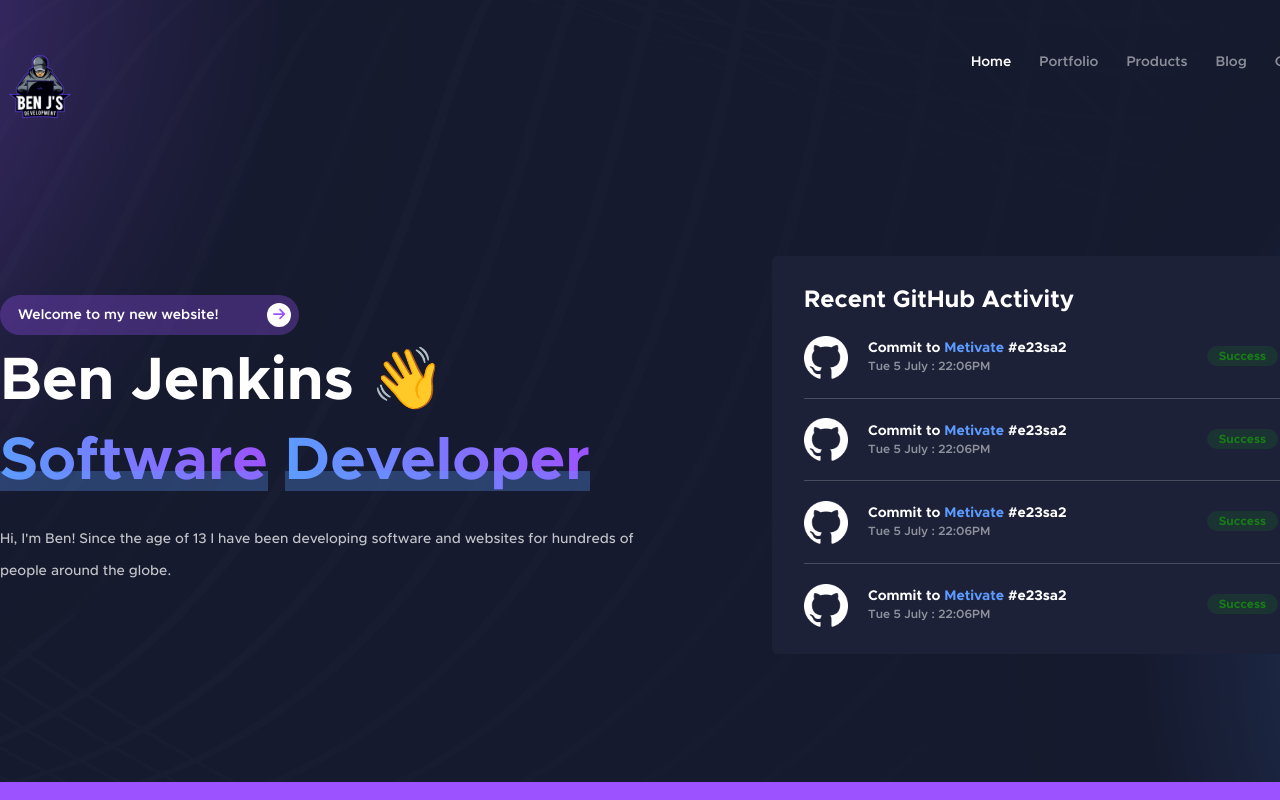
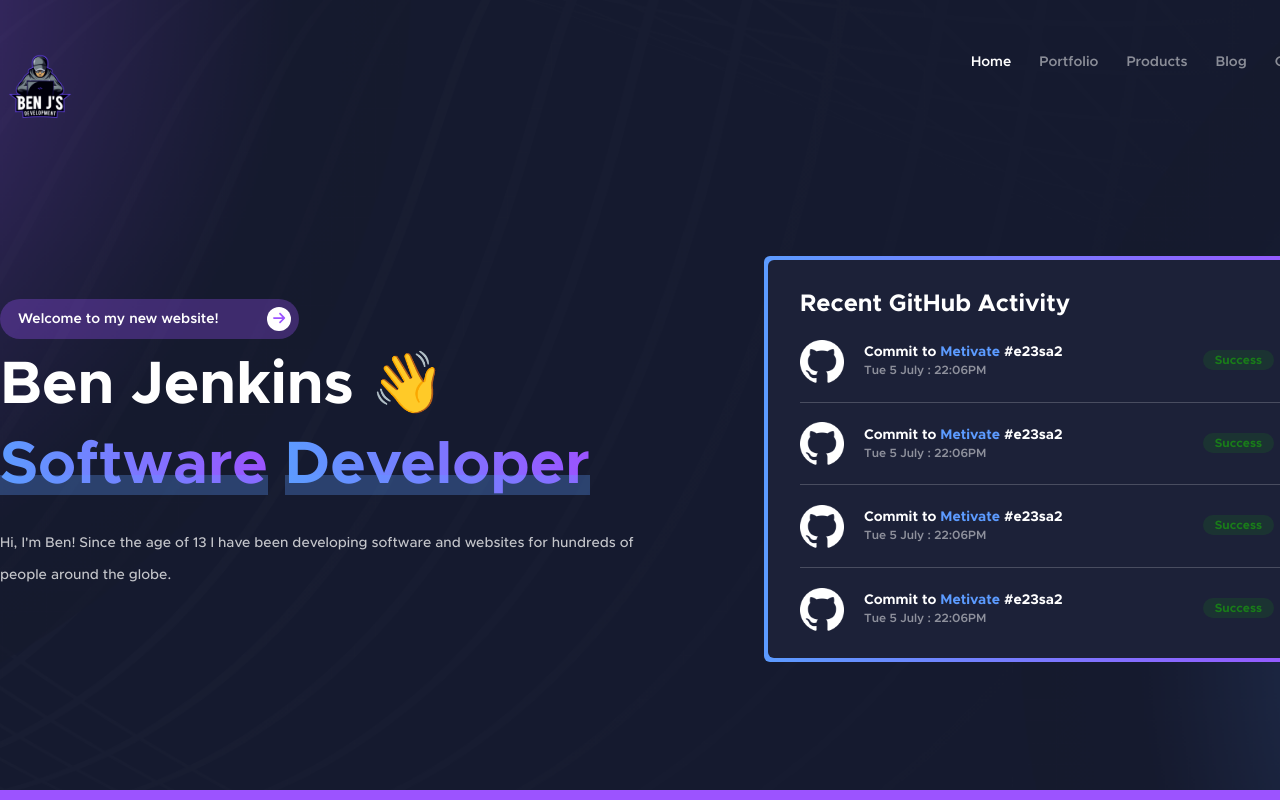
Before and after one commit to Benjenkins126/modern-react-personal-website, a React (Create React App) app: page / in a window 1280 px wide. Shown: the top 800 px of the page. Built offline with nearby package versions, Linux system fonts and the light colour scheme.

Commit message:
Added border around GitHub activity

```diff
--- a/src/components/pages/home/GitHubActivity.tsx
+++ b/src/components/pages/home/GitHubActivity.tsx
@@ -2,12 +2,14 @@ import GitHubActivityItem from "./GItHubActivity/GitHubActivityItem";
 
 const GitHubActivity = () => {
     return (
-        <div className="w-578 rounded-md bg-github-section border-box pt-7 pb-2 px-8 float-right my-auto relative top-">
-            <h3 className="text-white font-ben font-bold text-2xl">Recent GitHub Activity</h3>
-            <GitHubActivityItem commit="e23sa2" repo="Metivate" timestamp="Tue 5 July : 22:06PM" status="success" url="https://github.com" lastItem={false} />
-            <GitHubActivityItem commit="e23sa2" repo="Metivate" timestamp="Tue 5 July : 22:06PM" status="success" url="https://github.com" lastItem={false} />
-            <GitHubActivityItem commit="e23sa2" repo="Metivate" timestamp="Tue 5 July : 22:06PM" status="success" url="https://github.com" lastItem={false} />
-            <GitHubActivityItem commit="e23sa2" repo="Metivate" timestamp="Tue 5 July : 22:06PM" status="success" url="https://github.com" lastItem={true} />
+        <div className="w-586 h-[calc(100%)] bg-white block rounded-md bg-gradient-to-r from-primary to-secondary float-right">
+            <div className="w-578 mr-1 my-1 rounded-md bg-github-section border-box pt-7 pb-2 px-8 float-right relative">
+                <h3 className="text-white font-ben font-bold text-2xl">Recent GitHub Activity</h3>
+                <GitHubActivityItem commit="e23sa2" repo="Metivate" timestamp="Tue 5 July : 22:06PM" status="success" url="https://github.com" lastItem={false} />
+                <GitHubActivityItem commit="e23sa2" repo="Metivate" timestamp="Tue 5 July : 22:06PM" status="success" url="https://github.com" lastItem={false} />
+                <GitHubActivityItem commit="e23sa2" repo="Metivate" timestamp="Tue 5 July : 22:06PM" status="success" url="https://github.com" lastItem={false} />
+                <GitHubActivityItem commit="e23sa2" repo="Metivate" timestamp="Tue 5 July : 22:06PM" status="success" url="https://github.com" lastItem={true} />
+            </div>
         </div>
     );
 }
--- a/tailwind.config.js
+++ b/tailwind.config.js
@@ -17,7 +17,8 @@ module.exports = {
         '1350': '1350px',
         '268': '268px',
         '305': '305px',
-        '578': '578px'
+        '578': '578px',
+        '586': '586px',
       },
       fontFamily: {
         'ben': ['Metropolis', 'sans-serif', 'system-ui']
```
